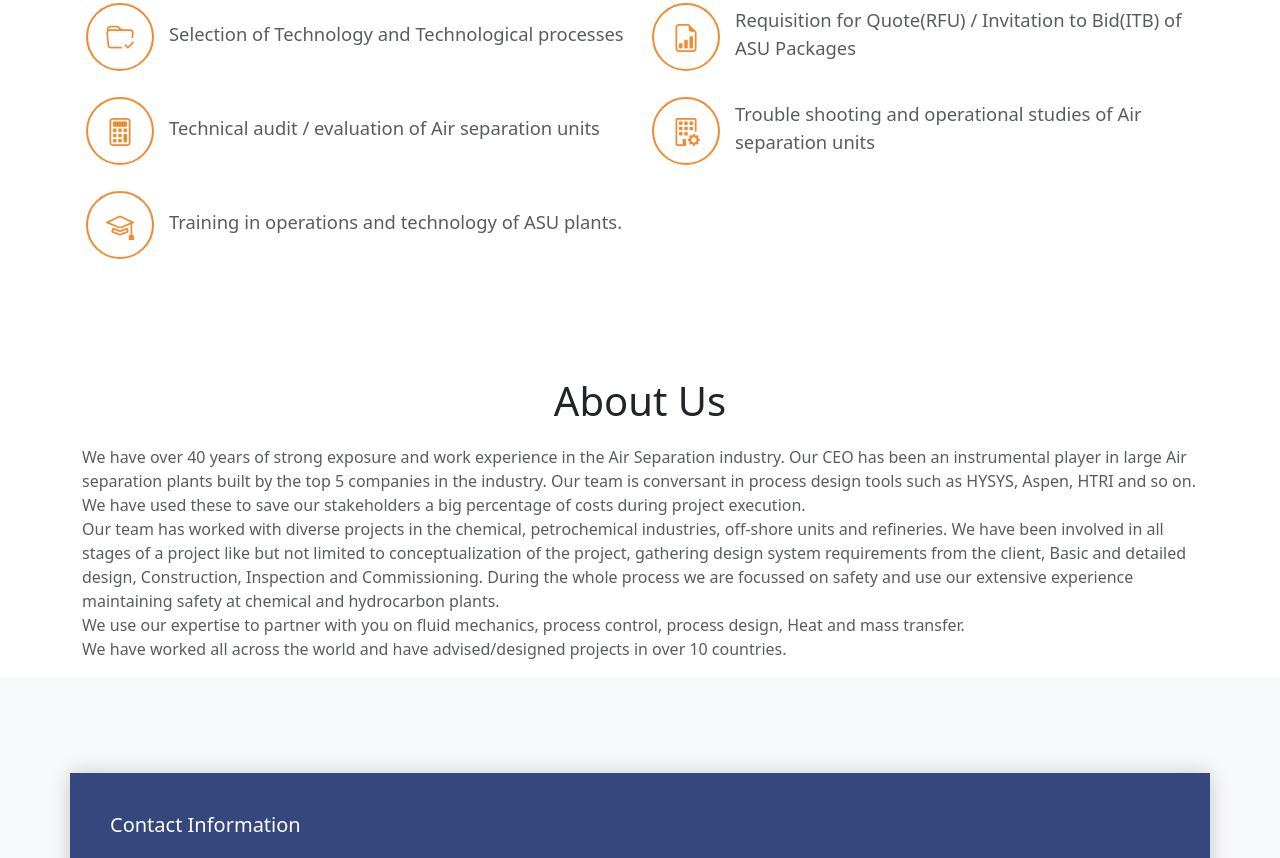
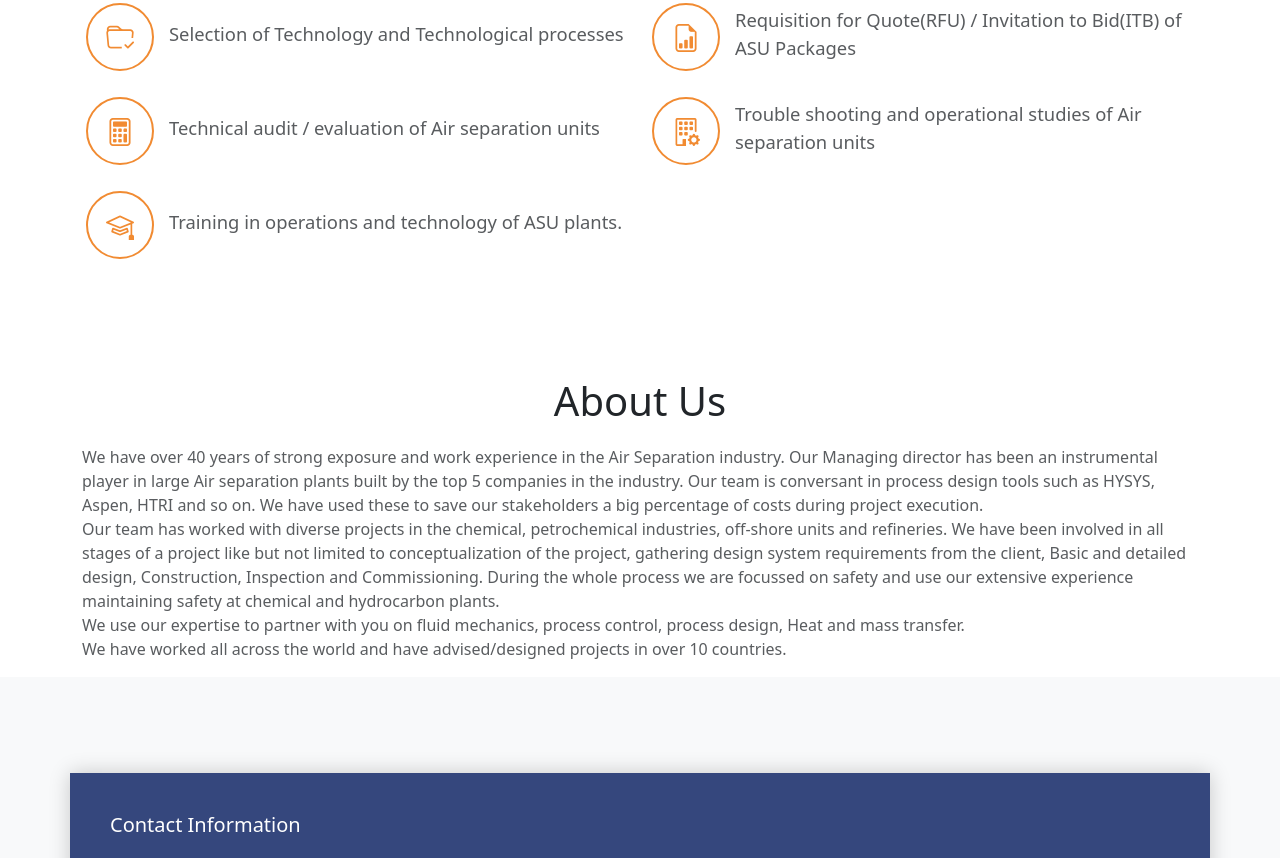
Before and after one commit to oxygenaatma/oxygenaatma.github.io, a plain HTML site: page index.html in a window 1280 px wide. Shown: the part 542-1400 px from the top of the page. Drawn offline with nearby package versions, Linux system fonts and the light colour scheme.

Commit message:
Change to MD

```diff
--- a/index.html
+++ b/index.html
@@ -440,7 +440,7 @@ input:-moz-placeholder { color:#bbbbbb !important; }
                     <!-- Mashead text and app badges-->
                         <h2 class="display-6 lh-1 mb-4 text-center">About Us</h1>
                         <p class="fw-normal text-muted">
-                            We have over 40 years of strong exposure and work experience in the Air Separation industry. Our CEO has been an instrumental player in large Air separation plants built by the top 5 companies in the industry. Our team is conversant in process design tools such as HYSYS, Aspen, HTRI and so on. We have used these to save our stakeholders a big percentage of costs during project execution.
+                            We have over 40 years of strong exposure and work experience in the Air Separation industry. Our Managing director has been an instrumental player in large Air separation plants built by the top 5 companies in the industry. Our team is conversant in process design tools such as HYSYS, Aspen, HTRI and so on. We have used these to save our stakeholders a big percentage of costs during project execution.
 
 <br>Our team has worked with diverse projects in the chemical, petrochemical industries, off-shore units and refineries. We have been involved in all stages of a project like but not limited to conceptualization of the project, gathering design system requirements from the client,  Basic and detailed design, Construction, Inspection  and Commissioning. During the whole process we are focussed on safety and use our extensive experience maintaining safety at chemical and hydrocarbon plants.
 
```
